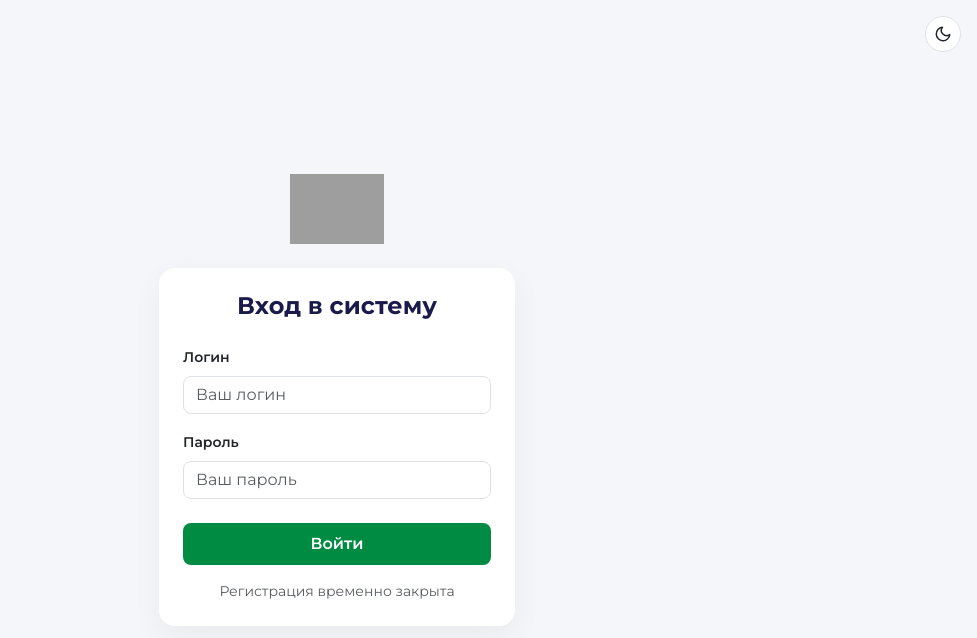
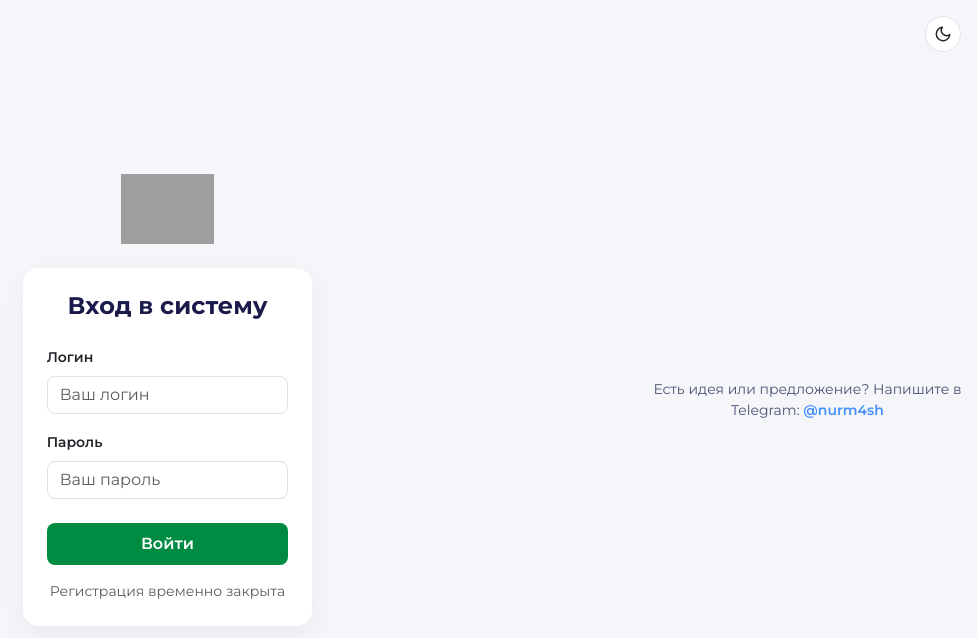
Before and after one commit to nurmash98/pifagor-contest, a Django app: page /login/ in a window 1280 px wide. Shown: the top 638 px of the page, without its empty margins (303-1280 px from the left). Run offline with Django 5.2, Linux system fonts and the light colour scheme; grey boxes are pictures that could not be loaded.

Commit message:
Telegram @nurm4sh и на страницах входа и регистрации
Co-Authored-By: Claude Opus 5.5 <noreply@anthropic.com>
Claude-Session: https://claude.ai/code/session_01YWaXAeXmj81PMKESX31EpP

```diff
--- a/contest/templates/login.html
+++ b/contest/templates/login.html
@@ -91,5 +91,9 @@
         </div>
     </div>
 
+    <div class="text-center small py-3" style="opacity:.75">
+        Есть идея или предложение? Напишите в Telegram:
+        <a href="https://t.me/nurm4sh" target="_blank" rel="noopener" class="fw-semibold text-decoration-none">@nurm4sh</a>
+    </div>
 </body>
 </html>
--- a/contest/templates/register.html
+++ b/contest/templates/register.html
@@ -107,5 +107,9 @@
         </div>
     </div>
 
+    <div class="text-center small py-3" style="opacity:.75">
+        Есть идея или предложение? Напишите в Telegram:
+        <a href="https://t.me/nurm4sh" target="_blank" rel="noopener" class="fw-semibold text-decoration-none">@nurm4sh</a>
+    </div>
 </body>
 </html>
```
